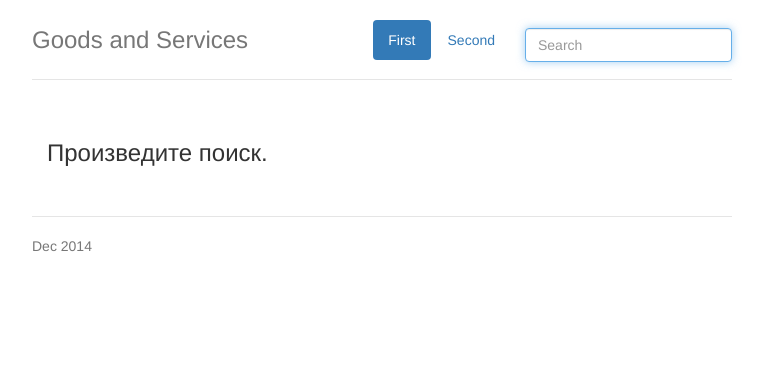
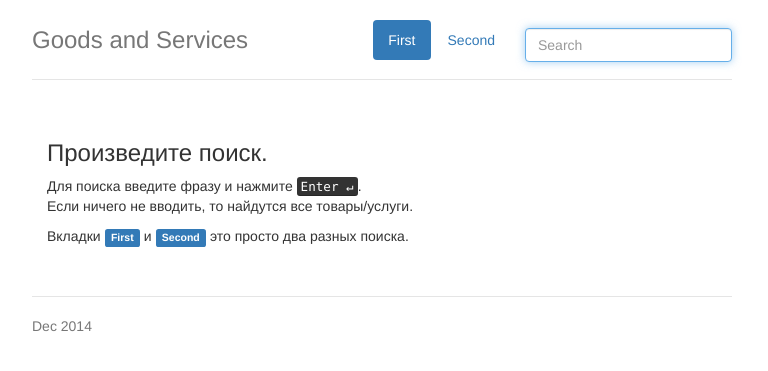
Before and after one commit to Eldar7/GoodsServices, a Django app: page / in a window 1280 px wide. Shown: the top 371 px of the page, without its empty margins (258-1026 px from the left). Run offline with Django 3.2, Linux system fonts and the light colour scheme; some libraries are stand-ins or nearby versions.

Commit message:
add some instruction

```diff
--- a/OGS/templates/OGS/index.html
+++ b/OGS/templates/OGS/index.html
@@ -20,6 +20,8 @@
         <div class="col-lg-12">
             {% block Main %}
                 <h3>Произведите поиск.</h3>
+                <p>Для поиска введите фразу и нажмите <kbd>Enter ↵</kbd>. <br/> Если ничего не вводить, то найдутся все товары/услуги.</p>
+                <p>Вкладки <span class="label label-primary">First</span> и <span class="label label-primary">Second</span> это просто два разных поиска.</p>
             {% endblock %}
         </div>
     </div>
--- a/OGS/templates/OGS/index2.html
+++ b/OGS/templates/OGS/index2.html
@@ -19,6 +19,8 @@
         <div class="col-lg-12">
             {% block Main %}
                 <h3>Произведите поиск.</h3>
+                <p>Для поиска введите фразу и нажмите <kbd>Enter ↵</kbd>. <br/> Если ничего не вводить, то найдутся все товары/услуги.</p>
+                <p>Вкладки <span class="label label-primary">First</span> и <span class="label label-primary">Second</span> это просто два разных поиска.</p>
             {% endblock %}
         </div>
     </div>
```
